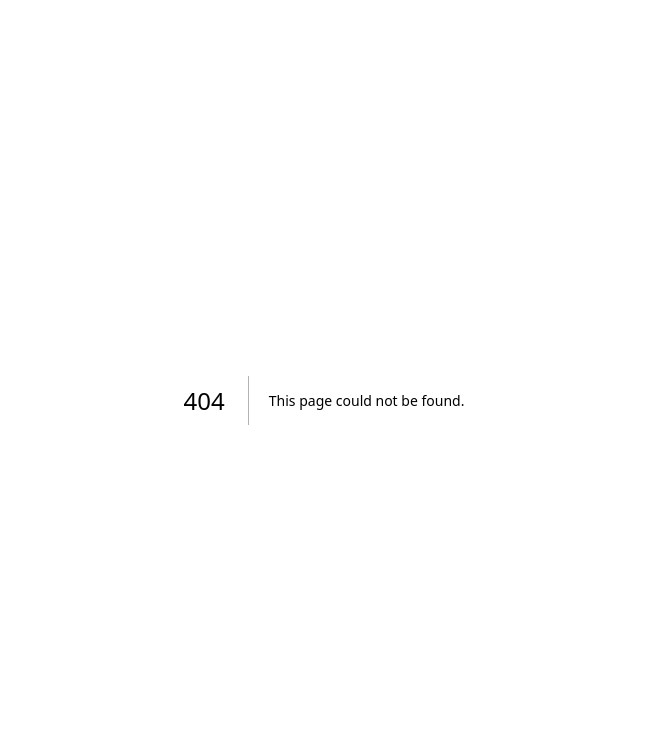
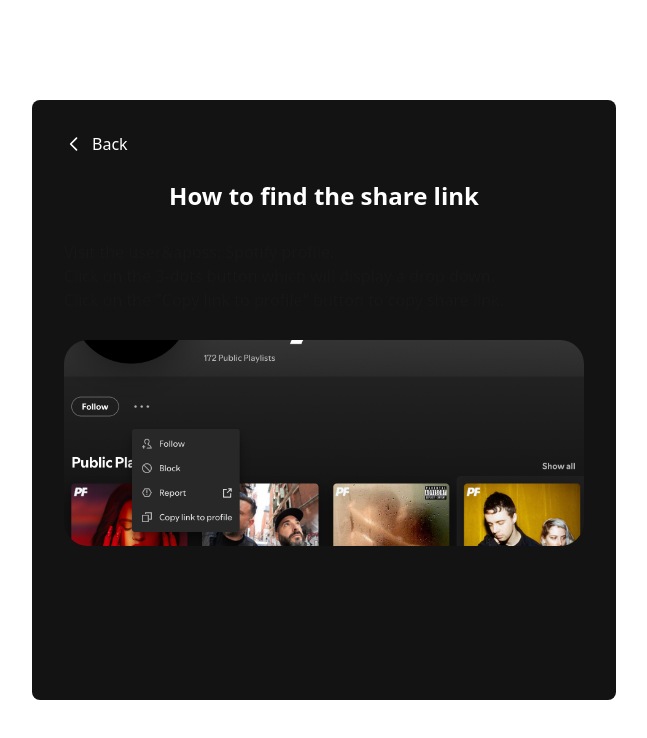
Before and after one commit to calee14/spotify-blender, a Next.js app: page /sharelink in a window 1280 px wide. Before the commit this address had no page. Shown: the top 738 px of the page, without its empty margins (316-963 px from the left). Built offline with nearby package versions, Linux system fonts and the light colour scheme.

Commit message:
Merge branch 'main' of https://github.com/calee14/spotify-blender into cayeb

```diff
--- a/app/actions/spotify.ts
+++ b/app/actions/spotify.ts
@@ -1,7 +1,6 @@
 // app/actions/spotify.ts
 'use server';
 
-import { IBM_Plex_Sans_JP } from "next/font/google";
 import { spotifySDK } from "@/lib/spotify";
 import { Artist, MaxInt, Track } from "@spotify/web-api-ts-sdk";
 
@@ -27,7 +26,7 @@ export async function getUserPlaylist(userId: string, limit: MaxInt<50> = 10) {
 
 export async function getArtistsFromSongs(songs: Track[]) {
   try {
-    let artists: Artist[] = [];
+    const artists: Artist[] = [];
 
     const uniqueArtistIds = new Set<string>();
 
@@ -37,7 +36,7 @@ export async function getArtistsFromSongs(songs: Track[]) {
 
     const tempUniqueArtistIds = Array.from(uniqueArtistIds);
     for (let i = 0; i < tempUniqueArtistIds.length; i += 50) {
-      const chunk = tempUniqueArtistIds.slice(i, i + 50);
+      const chunk = tempUniqueArtistIds.slice(i, i + 50).filter(artist => artist !== null);
       const artistChunk = await spotifySDK.artists.get(chunk);
       artists.push(...artistChunk);
     }
--- a/app/page.tsx
+++ b/app/page.tsx
@@ -40,8 +40,8 @@ export default function Home() {
         case AppState.LOADING:
           try {
             const trackPromises = users.map(user => getUserSongs(user.id, NUM_PLAYLISTS_FETCHED));
-            let userTracks = await Promise.all(trackPromises);
-            let userArtists = await getUserArtists(userTracks);
+            const userTracks = await Promise.all(trackPromises);
+            const userArtists = await getUserArtists(userTracks);
             console.log(userTracks);
             console.log(userArtists);
             const matchScore = getCcassScore(userTracks, userArtists);
--- /dev/null
+++ b/app/sharelink/page.tsx
@@ -0,0 +1,55 @@
+'use client';
+
+import Image from "next/image";
+import { useRouter } from "next/navigation";
+import { useEffect, useState } from "react";
+
+export default function ShareLink() {
+  const router = useRouter();
+  const [isVisible, setIsVisible] = useState(false);
+
+  const handleBack = () => {
+    router.push('/');
+  };
+
+  useEffect(() => {
+    setIsVisible(true);
+  }, [])
+
+  return (
+    <div className="min-h-screen flex items-center justify-center">
+      <div className={`min-h-[600px] bg-[#131313] rounded-lg p-8 justify-center duration-1000 ${isVisible ? 'opacity-100' : 'opacity-0'}`}>
+        <button
+          onClick={handleBack}
+          className="flex items-center text-white hover:text-green-400 mb-6 transition-colors"
+        >
+          <svg
+            className="w-5 h-5 mr-2"
+            fill="none"
+            stroke="currentColor"
+            viewBox="0 0 24 24"
+          >
+            <path strokeLinecap="round" strokeLinejoin="round" strokeWidth={2} d="M15 19l-7-7 7-7" />
+          </svg>
+          Back
+        </button>
+        <h2 className="text-white text-2xl font-extrabold mb-2 text-center">
+          How to find the share link
+        </h2>
+        <div className="mb-7 mt-7">
+          <p>Visit the user&aposs; Spotify profile. </p>
+          <p>Click on the 3-dots button which will display a drop down.</p>
+          <p>Click on the &quot;Copy link to profile&quot; button to copy share link.</p>
+        </div>
+        <Image
+          src="/images/share_link.png"
+          alt=""
+          width={520}
+          height={520}
+          className="rounded-3xl"
+          priority
+        />
+      </div>
+    </div >
+  );
+}
--- a/components/BlenderForm.tsx
+++ b/components/BlenderForm.tsx
@@ -5,6 +5,7 @@ import getUserIdFromUrl from "../util/getUserIdFromUrl";
 import { getUser } from "../app/actions/spotify";
 import { User } from "@spotify/web-api-ts-sdk";
 import { AppState } from "../types/enums";
+import { useRouter } from "next/navigation";
 
 interface BlenderFormProps {
   setUsers: Dispatch<SetStateAction<User[]>>;
@@ -16,10 +17,14 @@ export default function BlenderForm({ setUsers, setAppState }: BlenderFormProps)
     user1: '',
     user2: ''
   });
-
   const [user1InputError, setUser1InputError] = useState('');
   const [user2InputError, setUser2InputError] = useState('');
+  const router = useRouter();
+  const [isVisible, setIsVisible] = useState(false);
 
+  useEffect(() => {
+    setIsVisible(true);
+  }, [])
 
   const handleChange = (e: React.ChangeEvent<HTMLInputElement>) => {
     setFormData({
@@ -37,15 +42,15 @@ export default function BlenderForm({ setUsers, setAppState }: BlenderFormProps)
     const userId1 = getUserIdFromUrl(formData['user1']);
     const userId2 = getUserIdFromUrl(formData['user2']);
 
-    let users: User[] = [];
+    const users: User[] = [];
 
-    let success = true;
+    let successUserFetch = true;
     // check users exist
     await getUser(userId1).then(({ success, user }) => {
       if (success) {
         users.push(user!);
       } else {
-        success = false;
+        successUserFetch = false;
         setUser1InputError('please enter a valid share-profile-link for this user');
       }
     });
@@ -53,12 +58,12 @@ export default function BlenderForm({ setUsers, setAppState }: BlenderFormProps)
       if (success) {
         users.push(user!);
       } else {
-        success = false;
+        successUserFetch = false;
         setUser2InputError('please enter a valid share-profile-link for this user');
       }
     });
 
-    if (success) {
+    if (successUserFetch) {
       setUsers(users);
       setAppState(AppState.LOADING);
     }
@@ -66,9 +71,9 @@ export default function BlenderForm({ setUsers, setAppState }: BlenderFormProps)
 
   return (
     <div className="min-h-screen flex items-center justify-center">
-      <div className="bg-[#131313] rounded-lg p-8 w-full max-w-md shadow-2xl">
+      <div className={`bg-[#131313] rounded-lg p-8 w-full max-w-md shadow-2xl duration-1000 ${isVisible ? 'opacity-100' : 'opacity-0'}`}>
         <h2 className="text-white text-2xl font-extrabold mb-2 text-center">
-          spotify blender
+          🌟 spotify blender 🌟
         </h2>
         <p className="text-center text-sm font-medium">blend with spotify friends anytime, anywhere</p>
 
@@ -119,7 +124,13 @@ export default function BlenderForm({ setUsers, setAppState }: BlenderFormProps)
             blend!
           </button>
         </form>
-      </div>
-    </div>
+
+        <div className="mt-5">
+          <button onClick={() => router.push("/sharelink")} className="text-green-400 text-sm hover:underline">
+            Need help finding share link?
+          </button>
+        </div>
+      </div >
+    </div >
   );
 }
--- a/components/BlenderResultsPage.tsx
+++ b/components/BlenderResultsPage.tsx
@@ -23,6 +23,7 @@ export default function BlenderResultsPage({ tasteMatch,
   const [visibleTexts, setVisibleTexts] = useState(0);
   const [searchQuery, setSearchQuery] = useState('');
 
+  // memo for search shared songs
   const filteredSharedTracks = useMemo(() => {
     if (!searchQuery.trim()) {
       return sharedTracks;
@@ -34,6 +35,23 @@ export default function BlenderResultsPage({ tasteMatch,
     );
   }, [sharedTracks, searchQuery]);
 
+  // shuffle the playlist
+  function shuffleArray<T>(array: T[]): T[] {
+    const shuffled = [...array]; // Create a copy to avoid mutating original
+
+    for (let i = shuffled.length - 1; i > 0; i--) {
+      const j = Math.floor(Math.random() * (i + 1));
+      [shuffled[i], shuffled[j]] = [shuffled[j], shuffled[i]]; // Swap elements
+    }
+
+    return shuffled;
+  }
+
+  const shuffledPlaylist = useMemo(() => {
+    return shuffleArray(playlist);
+  }, [playlist])
+
+  // get matching msgs
   function getMatchMessage(tasteMatch: string) {
     const justNumber = tasteMatch.replace(/[^\d.]/g, '');
     const match = Number(justNumber);
@@ -64,6 +82,7 @@ export default function BlenderResultsPage({ tasteMatch,
       };
     }
   }
+
   // containers to display result
   // for the fade in effect
   const matchMessage = getMatchMessage(tasteMatch);
@@ -100,7 +119,7 @@ export default function BlenderResultsPage({ tasteMatch,
       title: "Your Song",
       subtitle: "",
       content: (
-        <div className="flex items-center space-x-4">
+        <div className="flex items-center space-x-4 group">
           <div className="w-16 h-16 flex items-center justify-center">
             <Image
               width={60}
@@ -111,8 +130,8 @@ export default function BlenderResultsPage({ tasteMatch,
               style={{ objectFit: 'cover' }}
             />
           </div>
-          <div>
-            <p className="text-white font-semibold">
+          <div className="flex-1 min-w-0">
+            <p className="text-white font-semibold group-hover:text-green-400 transition-colors">
               <a href={ourSong.uri} className='hover:underline'>
                 {ourSong.name}
               </a>
@@ -130,7 +149,7 @@ export default function BlenderResultsPage({ tasteMatch,
       subtitle: "A perfect mix",
       content: (
         <div className="">
-          {playlist.map((song, index) => (
+          {shuffledPlaylist.map((song, index) => (
             <div
               key={index + 1}
               className="flex items-center justify-between p-3 bg-gray-900/50 hover:bg-gray-800/60 rounded-lg transition-colors duration-200 cursor-pointer group"
@@ -201,7 +220,7 @@ export default function BlenderResultsPage({ tasteMatch,
 
           {/* Song List */}
           <div className="max-h-96 overflow-scroll">
-            {filteredSharedTracks.map((song, index) => (
+            {filteredSharedTracks.map((song) => (
               <div
                 key={`search - ${song.id} `}
                 className="flex items-center justify-between p-3 bg-gray-900/50 hover:bg-gray-800/60 rounded-lg transition-colors duration-200 cursor-pointer group"
--- a/next.config.ts
+++ b/next.config.ts
@@ -3,8 +3,11 @@ import type { NextConfig } from "next";
 const nextConfig: NextConfig = {
   /* config options here */
   images: {
-    domains: [
-      'i.scdn.co',
+    remotePatterns: [
+      {
+        protocol: 'https',
+        hostname: '**',
+      }
     ],
   }
 };
```
Also changed, not shown: util/getCcass.ts (+16 -4 lines), util/getCcassScore.ts (+5 -5 lines), public/images/share_link.png (added).
